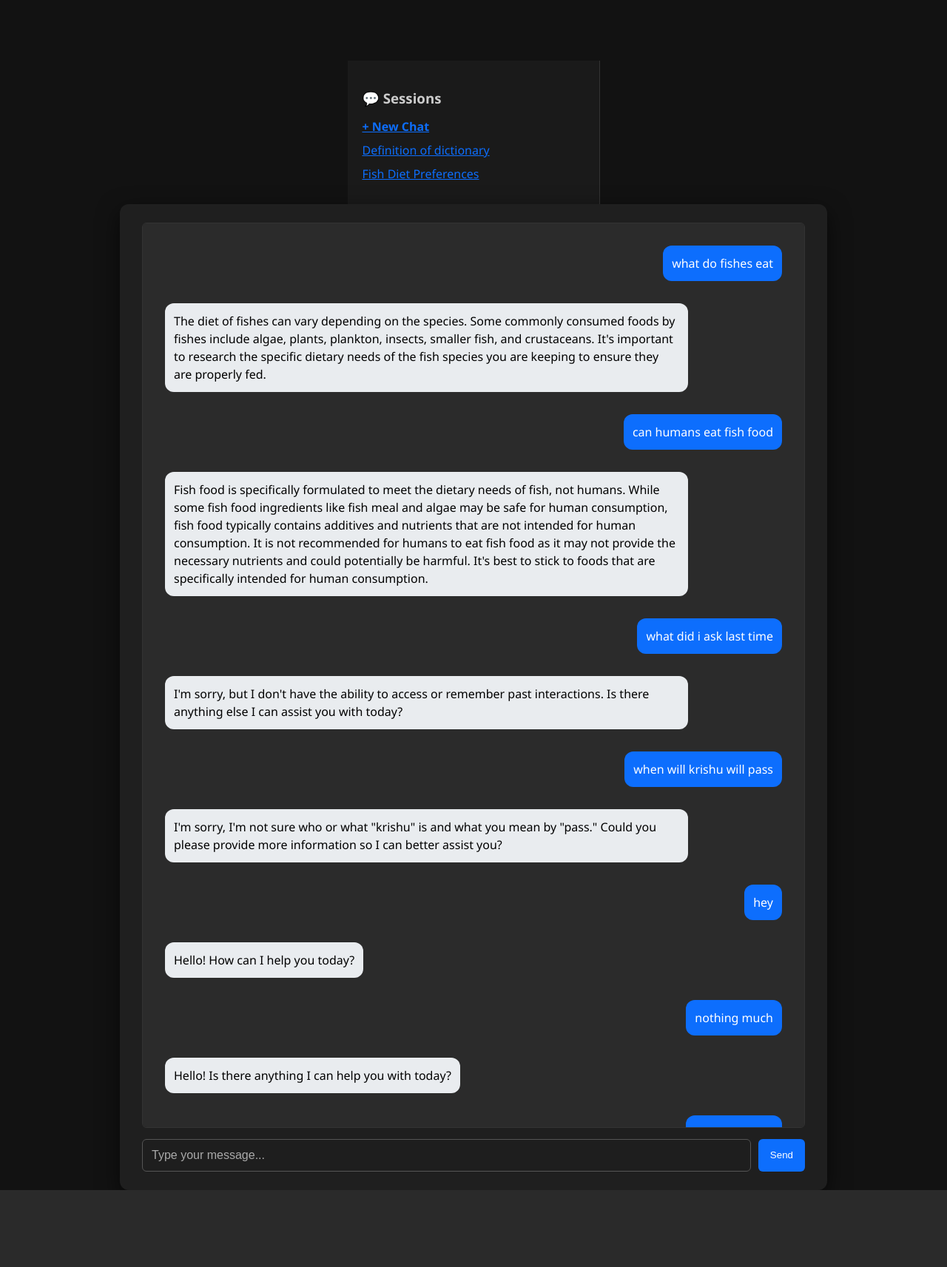
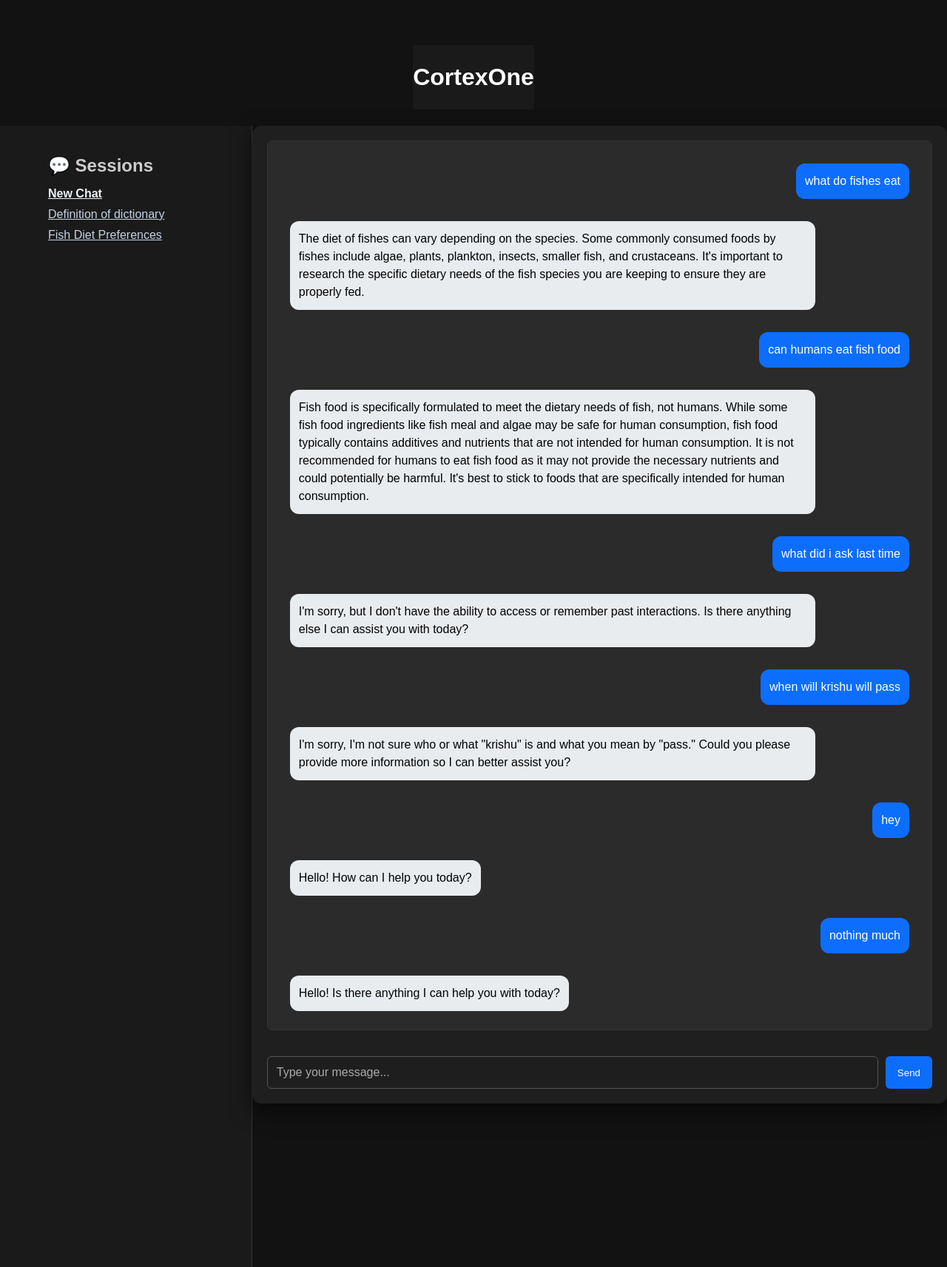
Before and after one commit to Krish231204/Cortex-one, a Flask app: page /session/202ba3e5-dce6-4945-9446-f8efe106f28d in a window 1280 px wide. Shown: the whole page at 74% size. Before the commit the page ends 1609 px from the top, so only its background shows below. Run offline with Flask 2, Linux system fonts and the light colour scheme; data comes from the database, SQL or seed files in the repository; both versions use the stored data as it was after the commit.

Commit message:
update position of sessions and updated some ui

```diff
--- a/templates/chat.html
+++ b/templates/chat.html
@@ -1,39 +1,53 @@
 <!DOCTYPE html>
 <html>
 <head>
-    <title>Chatbot</title>
+    <title>CortexOne</title>
     <link rel="stylesheet" href="{{ url_for('static', filename='style.css') }}">
 </head>
-<body>
-    <h2 class="chat-title"></h2>
+<body style="margin: 0; font-family: sans-serif; background-color: #121212; color: white;">
+
+    <!-- Title Bar -->
+    <h1 style="text-align: center; color: white; background-color: #1a1a1a; padding: 25px 0; margin: 1;">
+        CortexOne
+    </h1>
+
+    <!-- Flex Container: Sessions Sidebar + Chat Area -->
+    <div style="display: flex; width: 100%; height: calc(100vh - 60px);">
+
+        <!-- Sidebar: Sessions -->
         <div style="width: 30%; max-width: 300px; background-color: #1a1a1a; padding: 20px; border-right: 1px solid #333; overflow-y: auto;">
-    <h3 style="color: #ccc; margin-bottom: 15px;">💬 Sessions</h3>
+            <h2 style="color: #ccc; margin-bottom: 15px; padding-left: 45px;">💬 Sessions</h2>
             <div style="margin-bottom: 10px;">
-    <a href="/new" style="color: #0d6efd; font-weight: bold;">+ New Chat</a>
+                <a href="/new" style="color: #eff2f6; font-weight: bold; padding-left: 45px;"> New Chat</a>
             </div>
             {% for session_id, name, timestamp in sessions %}
                 <div style="margin-bottom: 10px;">
-            <a href="/session/{{ session_id }}" style="color: #0d6efd;">
+                    <a href="/session/{{ session_id }}" style="color: #c5d2e5;  padding-left: 45px;">
                         {{ name or 'Untitled Session' }}
                     </a>
                 </div>
             {% endfor %}
         </div>
-    <div class="chat-container" style="width: 70%;">
-        <div id="chat-box">
+
+        <!-- Main Chat Area -->
+        <div class="chat-container" style="flex-grow: 1; padding: 20px; display: flex; flex-direction: column; overflow-y: auto;">
+            <div id="chat-box" style="flex-grow: 1; overflow-y: auto;">
                 {% if chats %}
                     {% for user_msg, response in chats %}
                         <div class="chat-bubble user">{{ user_msg }}</div>
                         <div class="chat-bubble bot">{{ response }}</div>
                     {% endfor %}
-  {% endif %}</div>
-        <div class="input-area">
-            <input type="text" id="user-input" placeholder="Type your message...">
+                {% endif %}
+            </div>
+            <div class="input-area" style="margin-top: 20px;">
+                <input type="text" id="user-input" placeholder="Type your message..." style="width: 80%;">
                 <button onclick="sendMessage()">Send</button>
             </div>
         </div>
-    <div style="display: flex; width: 100%; max-width: 1200px; margin: auto;"></div>
 
+    </div>
+
+    <!-- Script -->
     <script>
         async function sendMessage() {
             const userInput = document.getElementById('user-input');
@@ -74,6 +88,5 @@
         });
     </script>
 
-</div>
 </body>
 </html>
```
Also changed, not shown: chat_history.db. Lines whose indentation alone changed are shown as unchanged.
